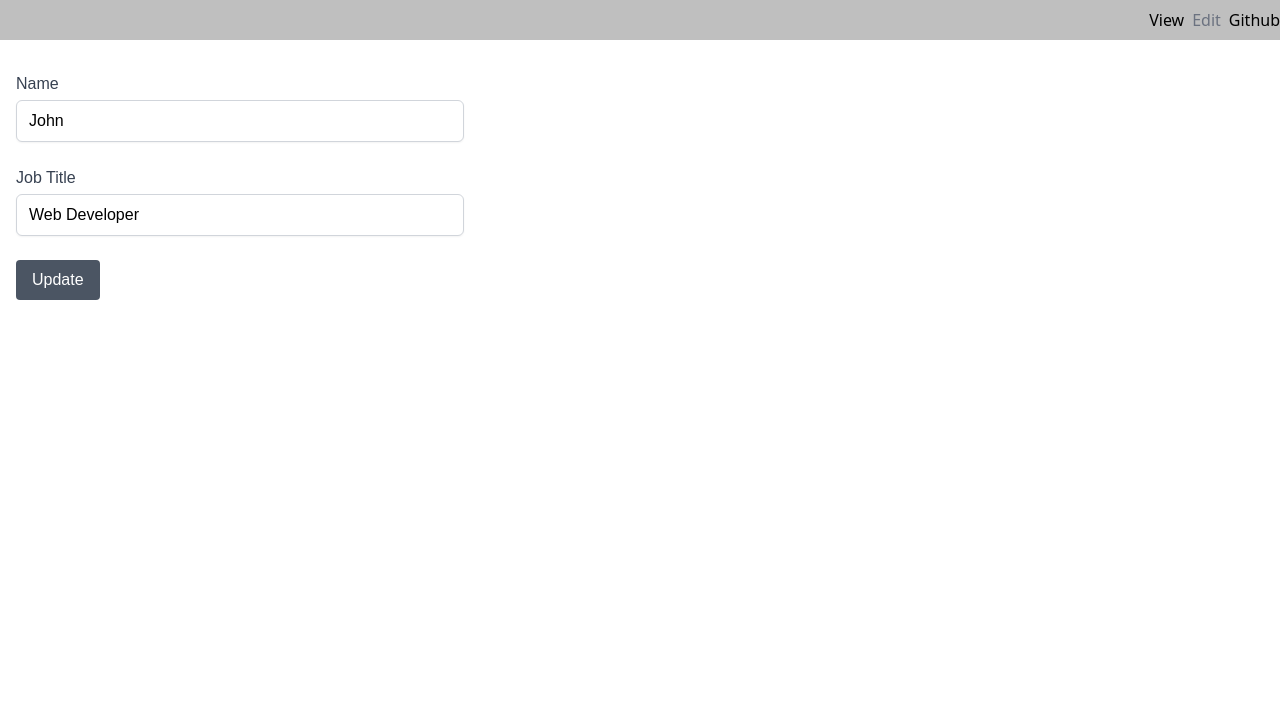
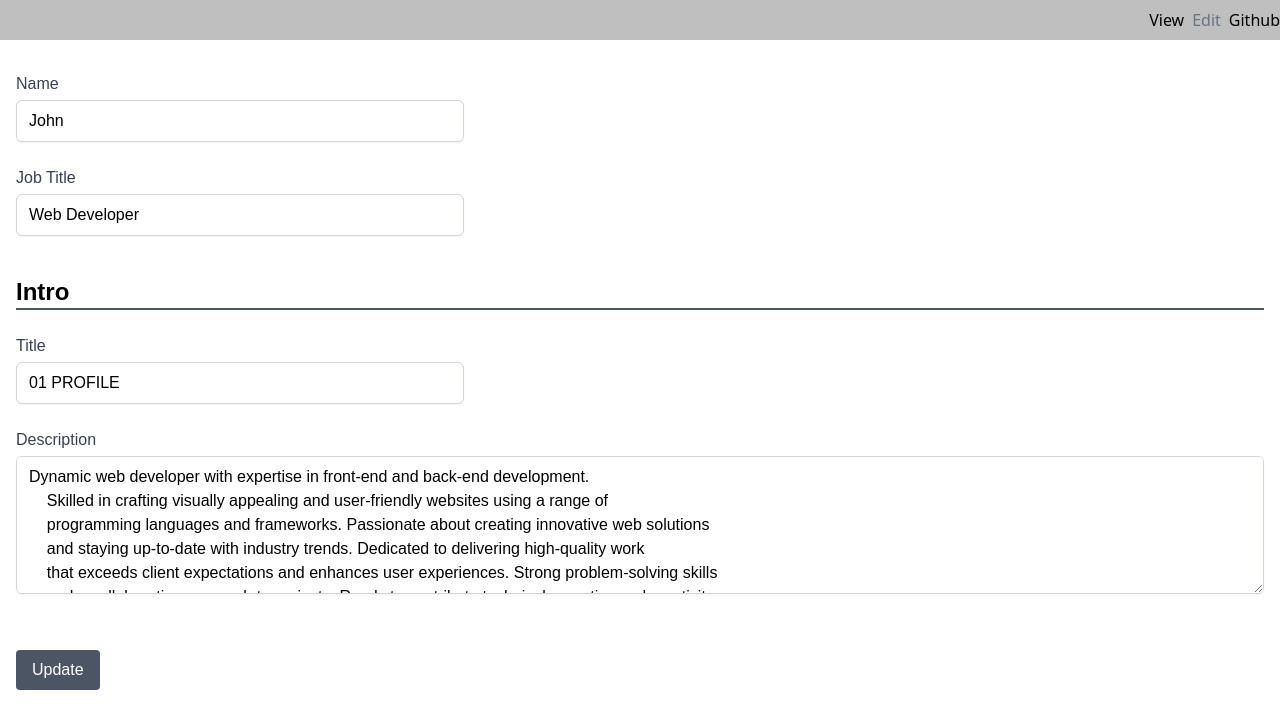
Before and after one commit to aungkyawhein/resume, an Angular app: page /edit in a window 1280 px wide. Shown: the top 728 px of the page. Built offline with nearby package versions, Linux system fonts and the light colour scheme; a web font is replaced by a local one; what @angular/fire would draw is missing.

Commit message:
Add intro edit

```diff
--- a/src/app/edit/edit.component.html
+++ b/src/app/edit/edit.component.html
@@ -1,5 +1,6 @@
 <div class="container mx-auto px-4 py-8 flex flex-col gap-12 font-primary">
   <form (ngSubmit)="onSubmit()" #resumeForm="ngForm">
+    <div class="grid grid-cols-1 gap-10">
       <div class="max-w-md">
         <div class="grid grid-cols-1 gap-6">
           <label class="block">
@@ -26,9 +27,39 @@
             focus:border-indigo-300 focus:ring focus:ring-indigo-200 focus:ring-opacity-50
           ">
           </label>
-        <div>
+        </div>
+      </div>
+      <div class="max-w-full">
+        <div class="grid grid-cols-1 gap-6">
+          <h3 class="text-2xl font-bold border-b-2 border-gray-600">Intro</h3>
+          <label class="block max-w-md">
+            <span class="text-gray-700">Title</span>
+            <input type="text" name="introTitle" required [(ngModel)]="intro.title" placeholder="" class="
+            mt-1
+            block
+            w-full
+            rounded-md
+            border-gray-300
+            shadow-sm
+            focus:border-indigo-300 focus:ring focus:ring-indigo-200 focus:ring-opacity-50
+          ">
+          </label>
+          <label class="block">
+            <span class="text-gray-700">Description</span>
+            <textarea name="introDescription" required [(ngModel)]="intro.description" rows="5" class="
+            mt-1
+            block
+            w-full
+            rounded-md
+            border-gray-300
+            shadow-sm
+            focus:border-indigo-300 focus:ring focus:ring-indigo-200 focus:ring-opacity-50
+          "></textarea>
+          </label>
+        </div>
+      </div>
+      <div class="max-w-full sticky bottom-0 bg-white py-4">
         <button type="submit" class="px-4 py-2 rounded text-white bg-gray-600">Update</button>
-        </div>
       </div>
     </div>
   </form>
--- a/src/app/edit/edit.component.ts
+++ b/src/app/edit/edit.component.ts
@@ -59,7 +59,7 @@ export class EditComponent {
     this.jobTitle = jobTitle;
     this.logo = logo;
     this.contactInfo = contactInfo;
-    this.intro = intro;
+    this.intro = { ...intro };
     this.employmentHistory = employmentHistory;
     this.education = education;
     this.skills = skills;
@@ -71,6 +71,7 @@ export class EditComponent {
         ...this.data,
         name: this.name,
         jobTitle: this.jobTitle,
+        intro: { ...this.intro },
       }
     );
     this.goToView();
```
Lines whose indentation alone changed are shown as unchanged.
